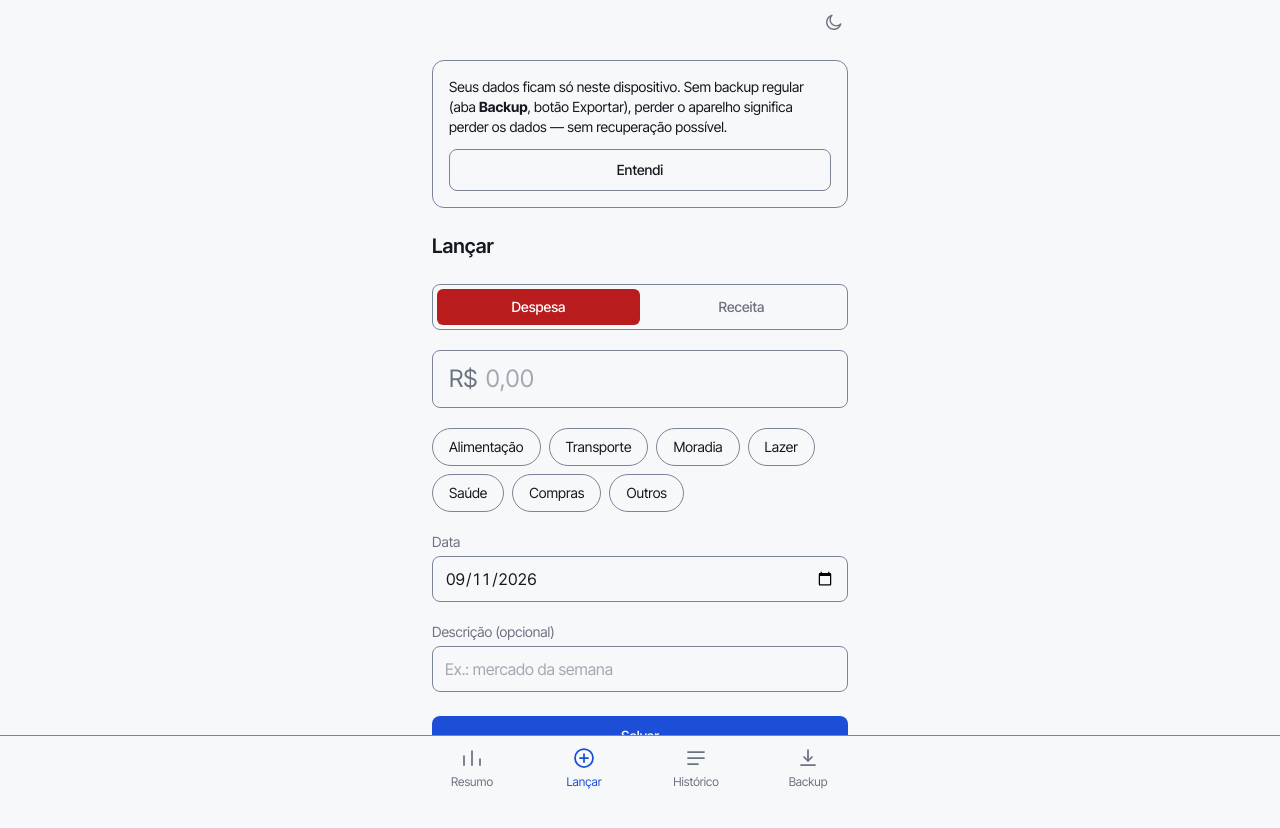
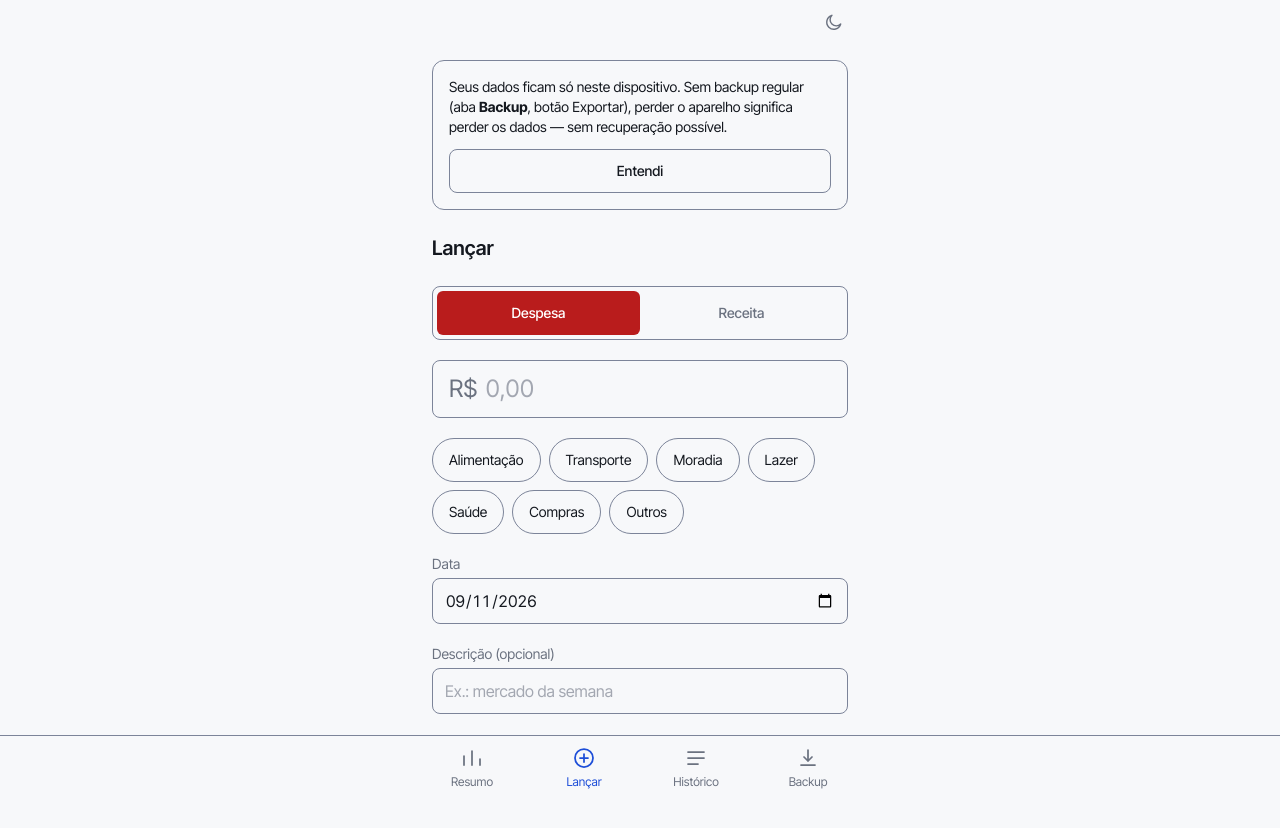
Before and after one commit to pedrohassen/no-azul, a React (Vite) app: page / in a window 1280 px wide. Both pictures are taken after a click on the button "Lançar". Shown: the top 828 px of the page. Built offline with nearby package versions, Linux system fonts and the light colour scheme.

Commit message:
fix: corrige contraste de borda e alvo de toque abaixo do padrão de acessibilidade

```diff
--- a/src/components/Botao.tsx
+++ b/src/components/Botao.tsx
@@ -12,8 +12,10 @@ export function Botao({
   type = 'button',
   ...resto
 }: BotaoProps) {
+  // `min-h-11` (44px) garante o alvo de toque mínimo independente da métrica da
+  // fonte — o padding sozinho (py-2.5) ficava em ~40px.
   const base =
-    'inline-flex items-center justify-center gap-2 rounded-lg px-4 py-2.5 font-sans text-sm font-medium transition-colors disabled:opacity-50'
+    'inline-flex min-h-11 items-center justify-center gap-2 rounded-lg px-4 py-2.5 font-sans text-sm font-medium transition-colors disabled:opacity-50'
   const aparencia = {
     solido: 'bg-azul text-contraste hover:opacity-90',
     contorno: 'border border-line text-ink hover:border-azul hover:text-azul',
--- a/src/components/ChipCategoria.tsx
+++ b/src/components/ChipCategoria.tsx
@@ -14,7 +14,7 @@ export function ChipCategoria({
       type="button"
       onClick={onClick}
       aria-pressed={selecionada}
-      className={`rounded-full border px-4 py-2 font-sans text-sm transition-colors ${
+      className={`inline-flex min-h-11 items-center justify-center rounded-full border px-4 font-sans text-sm transition-colors ${
         selecionada
           ? 'border-azul bg-azul text-contraste'
           : 'border-line text-ink hover:border-azul'
--- a/src/telas/Lancar.tsx
+++ b/src/telas/Lancar.tsx
@@ -93,7 +93,7 @@ export function Lancar({
               setTipo(opcao)
               setCategoriaId('')
             }}
-            className={`flex-1 rounded-md py-2 font-sans text-sm font-medium transition-colors ${
+            className={`flex min-h-11 flex-1 items-center justify-center rounded-md font-sans text-sm font-medium transition-colors ${
               tipo === opcao
                 ? opcao === 'despesa'
                   ? 'bg-vermelho text-contraste'
```
